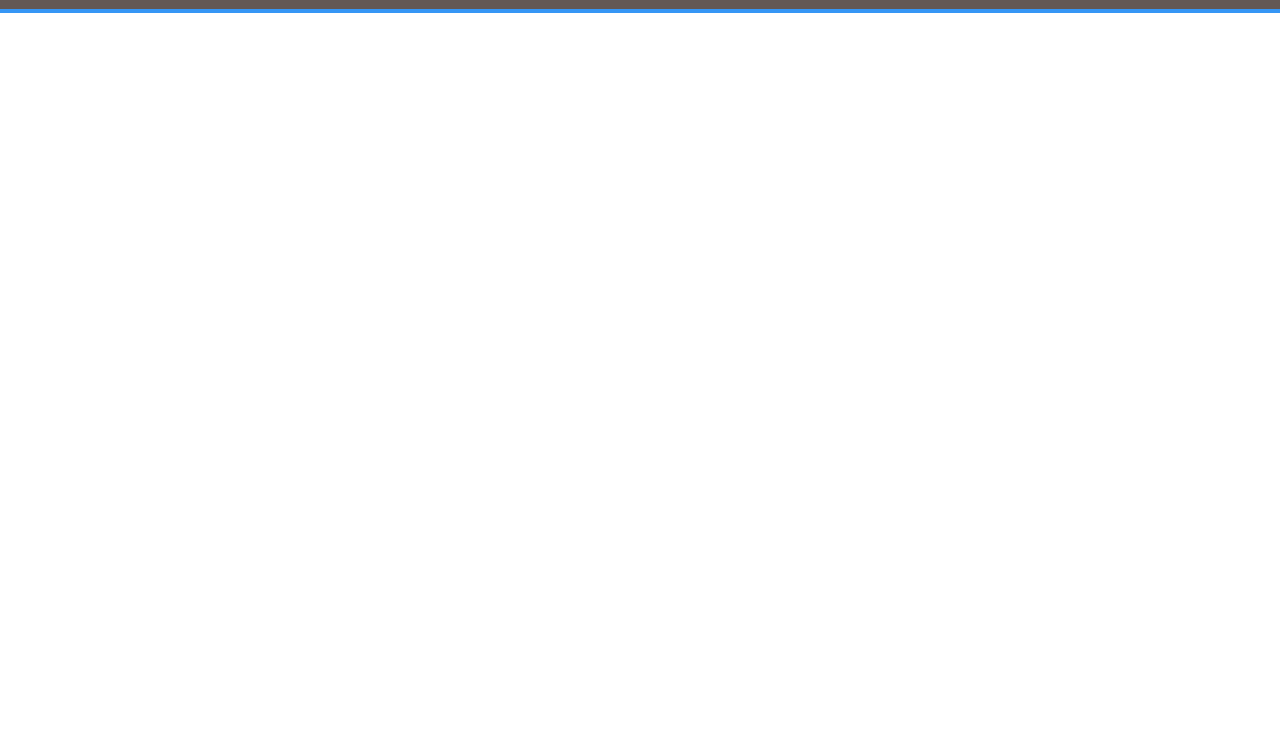
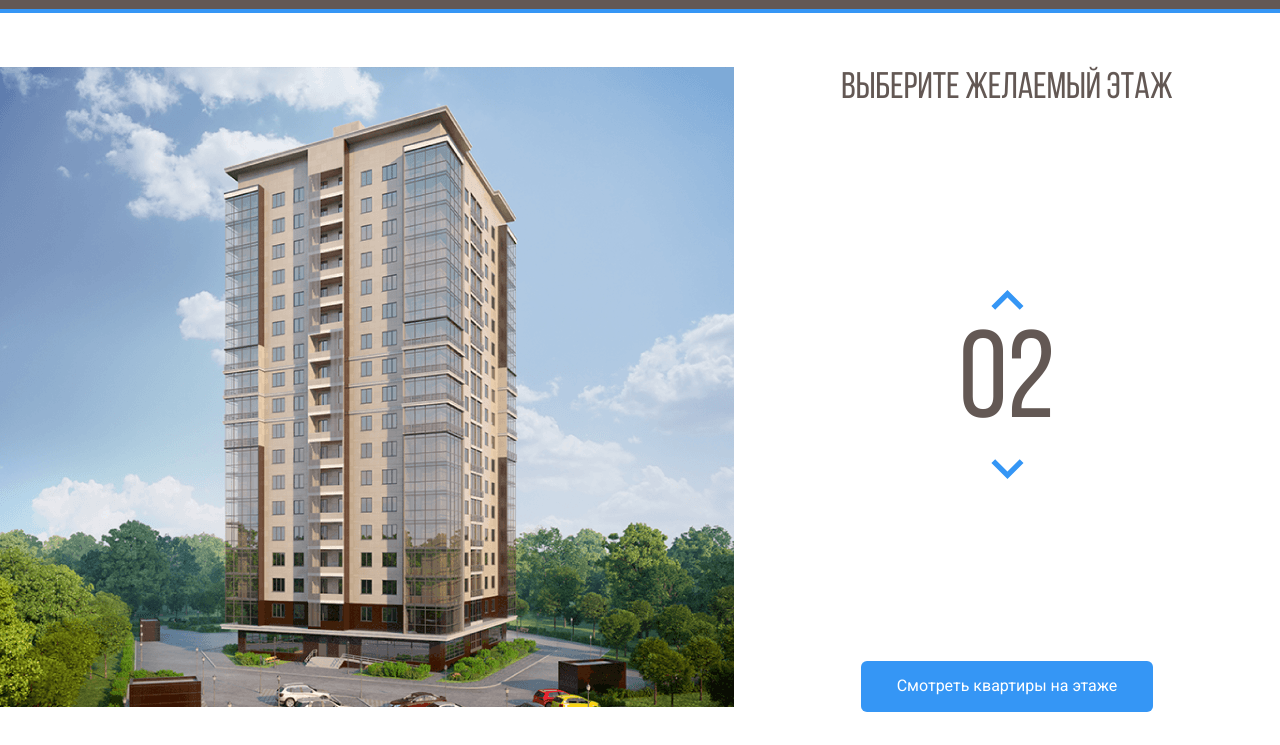
Before and after one commit to Docsmp/Melody, a plain HTML site: page index.html in a window 1280 px wide. Shown: the part 55-800 px from the top of the page. Drawn offline with Linux system fonts and the light colour scheme.

Commit message:
Add files via upload

```diff
--- a/css/style.css
+++ b/css/style.css
@@ -1,3 +1,14 @@
+@font-face {
+    font-family: 'Bebas Neue';
+    src: local('Bebas Neue Regular Regular'), local('BebasNeueRegular'),
+        url('../fonts/BebasNeueRegular.woff2') format('woff2'),
+        url('../fonts/BebasNeueRegular.woff') format('woff');
+    font-weight: normal;
+    font-style: normal;
+    font-display: swap;
+}
+
+
 *{
     box-sizing: border-box;
 }
@@ -56,3 +67,69 @@ line-height: 20px;
 color: #fff;
 text-decoration: none;
 }
+
+.main{
+    max-width: 1280px;
+    margin: auto;
+    padding-top: 54px;
+    display: flex;
+}
+
+.home-image path{
+    opacity: 0;
+    cursor: pointer;
+}
+
+.home-image path:hover{
+    opacity: 1;
+}
+
+.main-info{
+    flex-grow: 1;
+    text-align: center;
+    display: flex;
+    flex-direction: column;
+    align-items: center;
+    justify-content: space-between;
+}
+
+.counter-group{
+    display: flex;
+    flex-direction: column;
+    align-items: center;
+}
+
+.counter-button{
+    cursor: pointer;
+    background-color:#fff;
+    border: none;
+}
+
+.counter-arrow-down{
+    transform: rotateX(180deg);
+}
+
+.main-title{
+    font-family: "Bebas Neue", sans-serif;
+    font-weight: normal;
+    font-size: 37px;
+    line-height: 44px;
+    color: #635854;
+    margin: 0;
+}
+
+.counter{
+    font-family: "Bebas Neue", sans-serif;
+    color: #635854;
+    font-size: 124px;
+
+}
+
+.button-primary{
+    background: #3596F5;
+    border: none;
+    color:#fff;
+    border-radius: 6px;
+    padding: 16px 36px;
+    cursor: pointer;
+}
--- a/index.html
+++ b/index.html
@@ -43,5 +43,53 @@
 
     </header>
 
+    <main class="main">
+        <div class="main-image">
+            <svg class="home-image"
+            width="734" height="640" viewBox="0 0 734 640" fill="none" xmlns="http://www.w3.org/2000/svg" xmlns:xlink="http://www.w3.org/1999/xlink">
+                <rect width="734" height="640" fill="url(#pattern0)"/>
+                <defs>
+                <pattern id="pattern0" patternContentUnits="objectBoundingBox" width="1" height="1">
+                <use xlink:href="#image0" transform="translate(-0.00408719) scale(0.0013624 0.0015625)"/>
+                </pattern>
+                <image id="image0" width="740" height="640" xlink:href="img/home.png">
+                </defs>
+                <path d="M222 532L442.8 540L512 526.3V548L443.5 567.7L222 556.7V532Z" fill="#3595F6" fill-opacity="0.75"/>
+                <path d="M223 531V506L443.3 509.3L513 506V526L443.7 539L223 531Z" fill="#3595F6" fill-opacity="0.75"/>
+                <path d="M223 505V480H444H513V503L445 510L223 505Z" fill="#3595F6" fill-opacity="0.75"/>
+                <path d="M223 481V456L444.3 452.3L512 459V481H444" fill="#3595F6" fill-opacity="0.75"/>
+                <path d="M223 455V429L444.5 425.7L513 436.7V458L444 451.3L223 455Z" fill="#3595F6" fill-opacity="0.75"/>
+                <path d="M222 428V404.3L443 392L514 415V436.3L443 424L222 428Z" fill="#3595F6" fill-opacity="0.75"/>
+                <path d="M222 406V381L444.2 364.7L514 393.3V414L443.7 392.3L222 406Z" fill="#3595F6" fill-opacity="0.75"/>
+                <path d="M222 381V356L444.5 335.7L514 372.3V393L442 364.3L222 381Z" fill="#3595F6" fill-opacity="0.75"/>
+                <path d="M222 355V331L445 306.3L514 350.3V372L444.7 334L222 355Z" fill="#3595F6" fill-opacity="0.75"/>
+                <path d="M222 330V306L444.5 277.3L514 328.3V349L443.7 306.7L222 330Z" fill="#3595F6" fill-opacity="0.75"/>
+                <path d="M221 306V282L443.3 249L514 308.3V328L444 277.3L221 306Z" fill="#3595F6" fill-opacity="0.75"/>
+                <path d="M222 281V257L443.2 222L513 286V307L444.3 248.7L222 281Z" fill="#3595F6" fill-opacity="0.75"/>
+                <path d="M222 257V232L444.3 194L513 264.3V285L444 221L222 257Z" fill="#3595F6" fill-opacity="0.75"/>
+                <path d="M222 231V206L442.8 162.3L513 241.3V264L444 190.7L222 231Z" fill="#3595F6" fill-opacity="0.75"/>
+                <path d="M223 207V182L443 134L513 219V242L442.3 162.7L223 207Z" fill="#3595F6" fill-opacity="0.75"/>
+                <path d="M222 182V157L441.8 105L513 197.3V220L443.3 133.7L222 182Z" fill="#3595F6" fill-opacity="0.75"/>
+                <path d="M222 157V131L444 74.3L513 176V197L443.7 105.3L222 157Z" fill="#3595F6" fill-opacity="0.75"/>
+
+                </svg>
+
+        </div>
+        <div class="main-info">
+            <h2 class="main-title"> Выберите желаемый этаж</h2>
+            <div class="counter-group">
+                <button class="counter-button counter-up">
+                    <img src="img/arrow.svg" alt="arrow-up" class="counter-arrow counter-arrow-up">
+                </button>
+                <span class="counter">02</span>
+                <button class="counter-button counter-down">
+                    <img src="img/arrow.svg" alt="arrow-down" class="counter-arrow counter-arrow-down">
+                </button>
+
+            </div>
+            <button class="button button-primary">Смотреть  квартиры на этаже</button>
+        </div>
+    </main>
+
 </body>
 </html>
```
Also changed, not shown: fonts/BebasNeueRegular.woff (added), fonts/BebasNeueRegular.woff2 (added), img/Group 3.svg (added), img/arrow.svg (added), img/home.png (added).
